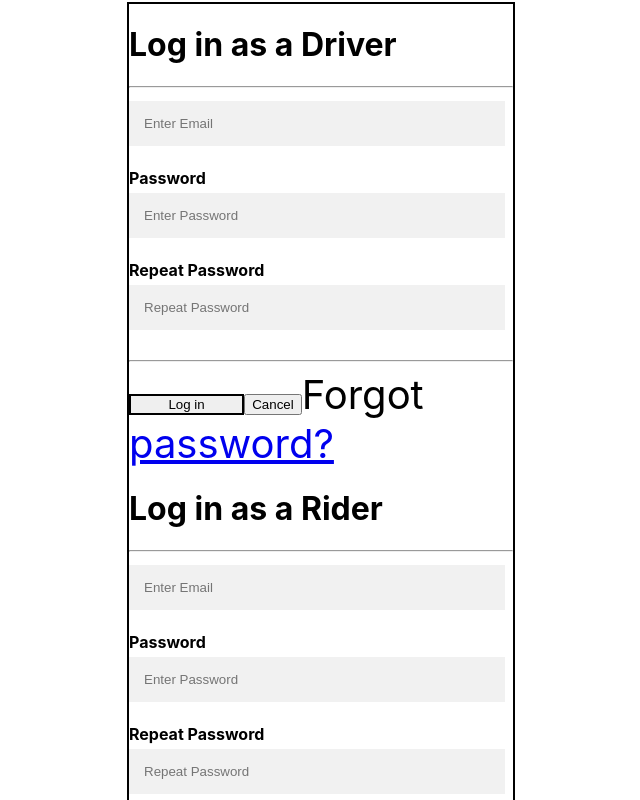
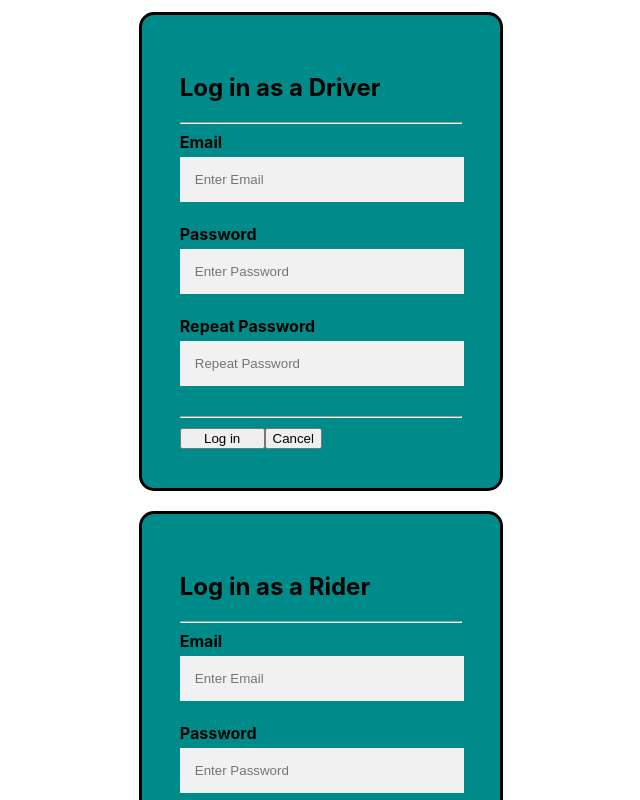
Before and after one commit to elineka/ride-my-way, a React (Create React App) app in the folder frontend/: page /login in a window 1280 px wide. Shown: the top 800 px of the page, without its empty margins (319-959 px from the left). Built offline with nearby package versions, Linux system fonts and the light colour scheme.

Commit message:
Styling different page wit css

```diff
--- a/frontend/src/App.css
+++ b/frontend/src/App.css
@@ -109,6 +109,7 @@ nav {
 }
 .arrow {
   margin: 250px;
+  margin-top: 4cm;
   text-align: center;
   padding: 2cm;
   border: 1px solid darkcyan;
@@ -148,8 +149,8 @@ footer {
   margin: 100px;
   text-align: center;
   padding: 0.5cm;
-  border: 1px solid darkgrey;
-  background: darkgrey;
+  border: 1px solid darkcyan;
+  background: darkcyan;
   -webkit-border-radius: 15px;
 }
 .container {
@@ -168,7 +169,6 @@ input[type="password"] {
 .menuregister {
   width: 30%;
   margin: 2px auto;
-  border: 2px solid black;
 }
 
 .menuregister label {
@@ -180,7 +180,6 @@ input[type="password"] {
 .login {
   width: 30%;
   margin: 2px auto;
-  border: 2px solid black;
 }
 .login.label {
   padding-left: 20px;
@@ -191,3 +190,35 @@ input[type="password"] {
   width: 100%;
   height: 2.5rem;
 }
+.car {
+  display: inline-block;
+  padding: 2cm;
+}
+.profile {
+  text-align: center;
+}
+.prf {
+  margin: 10px;
+  margin-top: 2cm;
+  display: inline-block;
+  padding: 3cm;
+  border: 1px solid darkcyan;
+  background: darkcyan;
+  -webkit-border-radius: 15px;
+}
+.loginform {
+  margin: 10px;
+  display: inline-block;
+  padding: 1cm;
+  border: 3px solid black;
+  background: darkcyan;
+  -webkit-border-radius: 15px;
+}
+.regform {
+  margin: 10px;
+  display: inline-block;
+  padding: 1cm;
+  border: 3px solid black;
+  background: darkcyan;
+  -webkit-border-radius: 15px;
+}
--- a/frontend/src/App.js
+++ b/frontend/src/App.js
@@ -3,6 +3,7 @@ import { BrowserRouter as Router, Route } from "react-router-dom";
 import Register from "./component/Register";
 import YourRide from "./component/YourRide";
 import Login from "./component/Login";
+import UserProfile from "./component/UserProfile";
 import "./App.css";
 import Home from "./component/Home";
 function App() {
@@ -12,7 +13,8 @@ function App() {
         <Route exact path="/" component={Home} />
         <Route path="/register" component={Register} />
         <Route path="/login" component={Login} />
-        <Route path="/YourRide" component={YourRide} />
+        <Route path="/yourride" component={YourRide} />
+        <Route path="/userprofile" component={UserProfile} />
       </div>
     </Router>
   );
--- a/frontend/src/component/Footer.js
+++ b/frontend/src/component/Footer.js
@@ -4,11 +4,13 @@ import { Link } from "react-router-dom";
 class Navigation extends Component {
   render() {
     return (
-      <section className="positionfooter">
-        <div>
-          <footer>@2019 Copyright Reserved</footer>
-        </div>
-      </section>
+      <div>
+        <section className="positionfooter">
+          <div>
+            <footer>@2019 Copyright Reserved</footer>
+          </div>
+        </section>
+      </div>
     );
   }
 }
--- a/frontend/src/component/Login.js
+++ b/frontend/src/component/Login.js
@@ -4,10 +4,60 @@ class Login extends Component {
   render() {
     return (
       <div className="login">
+        <section className="loginform">
           <form>
             <h1>Log in as a Driver</h1>
             <hr />
-          <input type="text" placeholder="Enter Email" name="email" required />
+            <label for="email">
+              <b>Email</b>
+            </label>
+            <input
+              type="text"
+              placeholder="Enter Email"
+              name="email"
+              required
+            />
+            <label for="psw">
+              <b>Password</b>
+            </label>
+            <input
+              type="password"
+              placeholder="Enter Password"
+              name="psw"
+              required
+            />
+            <label for="psw-repeat">
+              <b>Repeat Password</b>
+            </label>
+            <input
+              type="password"
+              placeholder="Repeat Password"
+              name="psw-repeat"
+              required
+            />
+            <hr />
+            <button type="submit" class="login">
+              Log in
+            </button>
+            <button type="button" class="cancelbtn">
+              Cancel
+            </button>
+          </form>
+        </section>
+
+        <section className="loginform">
+          <form>
+            <h1>Log in as a Rider</h1>
+            <hr />
+            <label for="email">
+              <b>Email</b>
+            </label>
+            <input
+              type="text"
+              placeholder="Enter Email"
+              name="email"
+              required
+            />
 
             <label for="psw">
               <b>Password</b>
@@ -37,48 +87,8 @@ class Login extends Component {
             <button type="button" class="cancelbtn">
               Cancel
             </button>
-          <span class="psw">
-            Forgot <a href="#">password?</a>
-          </span>
           </form>
-
-        <form>
-          <h1>Log in as a Rider</h1>
-          <hr />
-          <input type="text" placeholder="Enter Email" name="email" required />
-
-          <label for="psw">
-            <b>Password</b>
-          </label>
-          <input
-            type="password"
-            placeholder="Enter Password"
-            name="psw"
-            required
-          />
-
-          <label for="psw-repeat">
-            <b>Repeat Password</b>
-          </label>
-          <input
-            type="password"
-            placeholder="Repeat Password"
-            name="psw-repeat"
-            required
-          />
-          <hr />
-
-          <button type="submit" class="login">
-            Log in
-          </button>
-
-          <button type="button" class="cancelbtn">
-            Cancel
-          </button>
-          <span class="psw">
-            Forgot <a href="#">password?</a>
-          </span>
-        </form>
+        </section>
       </div>
     );
   }
--- a/frontend/src/component/Register.js
+++ b/frontend/src/component/Register.js
@@ -4,6 +4,7 @@ class Register extends Component {
   render() {
     return (
       <div className="menuregister">
+        <section className="regform">
           <form>
             <div className="container">
               <h1>Register as a Driver</h1>
@@ -68,7 +69,8 @@ class Register extends Component {
               </button>
             </div>
           </form>
-
+        </section>
+        <section className="regform">
           <form>
             <div className="container">
               <h1>Register as a Rider</h1>
@@ -133,6 +135,7 @@ class Register extends Component {
               </button>
             </div>
           </form>
+        </section>
       </div>
     );
   }
--- a/frontend/src/component/UserProfile.js
+++ b/frontend/src/component/UserProfile.js
@@ -0,0 +1,35 @@
+import React, { Component } from "react";
+
+class UserProfile extends Component {
+  render() {
+    return (
+      <div class="profile">
+        <section className="prf">
+          {" "}
+          <h2>User Profile </h2>
+          <div>
+            <img src="/img.jpg" alt="John" />
+            <h2>John Doe</h2>
+            <p>Tabata, Dar es salaam</p>
+            <p>
+              <button>Contact</button>
+            </p>
+          </div>
+        </section>
+        <section className="prf">
+          {" "}
+          <h2>User Profile </h2>
+          <div>
+            <img src="/img.jpg" alt="Eve" />
+            <h2>Eve Michael</h2>
+            <p>Mikocheni, Dar es salaam</p>
+            <p>
+              <button>Contact</button>
+            </p>
+          </div>
+        </section>
+      </div>
+    );
+  }
+}
+export default UserProfile;
--- a/frontend/src/component/YourRide.js
+++ b/frontend/src/component/YourRide.js
@@ -1,27 +1,29 @@
 import React, { Component } from "react";
-import { Link } from "react-router-dom";
-
 class YourRide extends Component {
   render() {
     return (
       <div className="">
         <h1>Choose your ride:</h1>
-        <br />><br />>
+        <br />
+        <br />
         <div className="chooseride">
           <div className="container">
+            <section className="car">
               <h2>Toyota IST 4SEATS</h2>
               <img src="" alt="Toyota IST 4SEATS" className="image" />
               <div className="text">
                 {" "}
                 <input type="submit" value="Confirm" />
               </div>
-
+            </section>
+            <section className="car">
               <h2>White Passo 4SEATS</h2>
               <img src="" alt="White Passo 4SEATS" class="image" />
               <div className="text">
                 {" "}
                 <input type="submit" value="Confirm" />
               </div>
+            </section>
             <p id="moving" />
           </div>
         </div>
```
Lines whose indentation alone changed are shown as unchanged.
